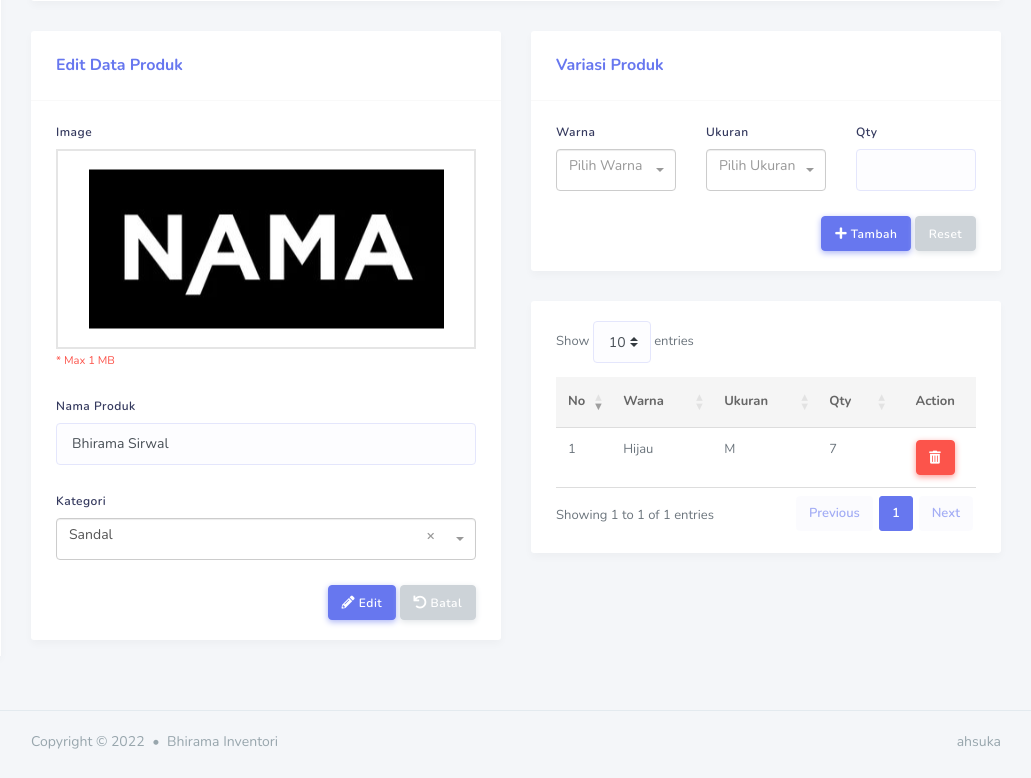
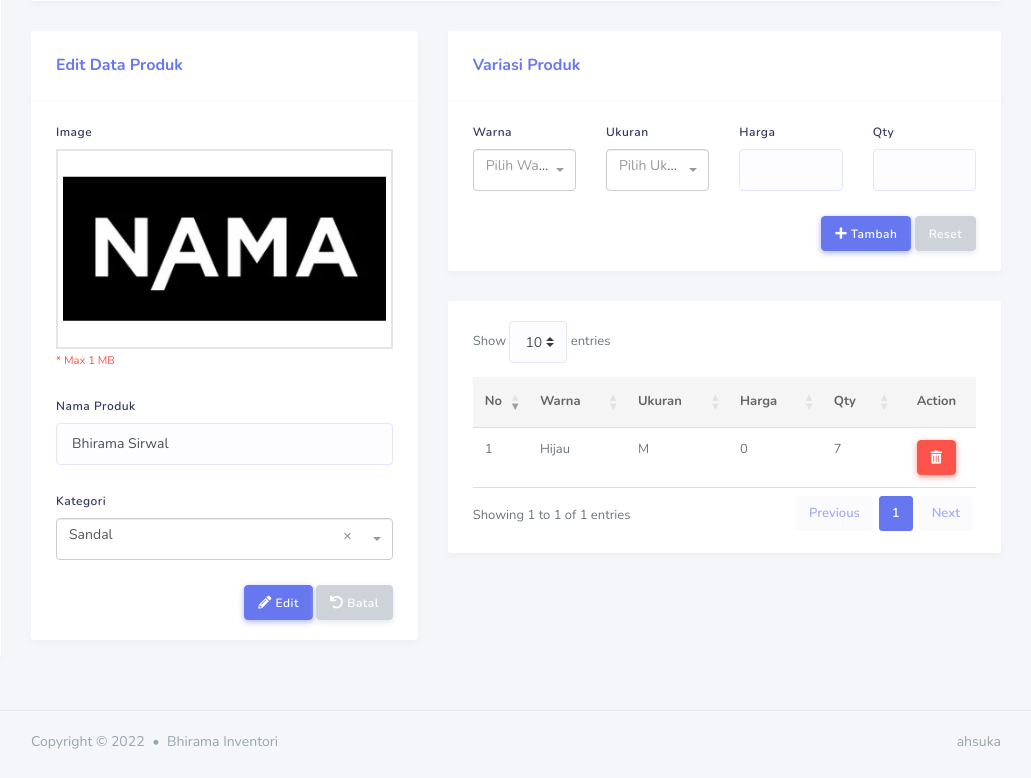
Before and after one commit to yhaae01/bhirama-inventori, a CodeIgniter app: page /yourprojectname/index.php/master/produk/update/1 in a window 1280 px wide. Shown: the part 144-922 px from the top of the page, without its empty margins (249-1280 px from the left). Run offline with CodeIgniter, Linux system fonts and the light colour scheme; the visitor is signed in with stand-in values (Sample User, id 1); data comes from the database, SQL or seed files in the repository; data that the repository does not hold is empty.

Commit message:
menambahkan input harga di detail produk

```diff
--- a/application/controllers/master/DetailProduk.php
+++ b/application/controllers/master/DetailProduk.php
@@ -51,6 +51,7 @@ class DetailProduk extends CI_Controller
         $this->form_validation->set_rules('id_warna', 'Warna', 'trim|required|numeric');
         $this->form_validation->set_rules('id_ukuran', 'Ukuran', 'trim|required|numeric');
         $this->form_validation->set_rules('qty', 'Qty', 'trim|required|greater_than_equal_to[0]');
+        $this->form_validation->set_rules('harga', 'Harga', 'trim|required|greater_than_equal_to[0]');
         $this->form_validation->set_error_delimiters('', '');
 
         if ($this->form_validation->run() == FALSE) {
@@ -60,6 +61,7 @@ class DetailProduk extends CI_Controller
                 'warna'  => form_error('id_warna'),
                 'ukuran' => form_error('id_ukuran'),
                 'qty'    => form_error('qty'),
+                'harga'  => form_error('harga'),
                 $this->security->get_csrf_token_name() => $this->security->get_csrf_hash()
             );
             echo json_encode($response);
@@ -68,7 +70,8 @@ class DetailProduk extends CI_Controller
                 'id_produk' => $this->input->post('id_produk', TRUE),
                 'id_warna'  => $this->input->post('id_warna', TRUE),
                 'id_ukuran' => $this->input->post('id_ukuran', TRUE),
-                'qty'       => $this->input->post('qty', TRUE)
+                'qty'       => $this->input->post('qty', TRUE),
+                'harga'     => $this->input->post('harga', TRUE)
             );
             $response['status'] = $this->dp->insert($data);
             $response[$this->security->get_csrf_token_name()] = $this->security->get_csrf_hash();
--- a/application/models/DetailProduk_model.php
+++ b/application/models/DetailProduk_model.php
@@ -7,7 +7,7 @@ class DetailProduk_model extends CI_Model
 {
 
     public $table = 'detail_produk';
-    public $id = 'id_detail_produk';
+    public $id    = 'id_detail_produk';
     public $order = 'ASC';
 
     function __construct()
@@ -23,8 +23,9 @@ class DetailProduk_model extends CI_Model
             '
             dp.id_detail_produk,
             dp.qty,
+            dp.harga,
             w.nama_warna,
-            u.nama_ukuran,
+            u.nama_ukuran
             '
         );
         $this->datatables->from('detail_produk dp');
@@ -102,10 +103,11 @@ class DetailProduk_model extends CI_Model
     // insert data
     function insert($data)
     {
-        $id_produk  = $data['id_produk'];
-        $id_warna   = $data['id_warna'];
-        $id_ukuran  = $data['id_ukuran'];
-        $qty        = $data['qty'];
+        $id_produk = $data['id_produk'];
+        $id_warna  = $data['id_warna'];
+        $id_ukuran = $data['id_ukuran'];
+        $qty       = $data['qty'];
+        $harga     = $data['harga'];
 
         // start transaction
         $this->db->trans_start();
--- a/application/views/master/produk/produk_form.php
+++ b/application/views/master/produk/produk_form.php
@@ -6,7 +6,7 @@
         <div class="section-body">
             <div class="row">
                 <!-- Edit Produk -->
-                <div class="col-lg-6">
+                <div class="col-lg-5">
                     <div class="card">
                         <div class="card-header">
                             <h4 class="bold"><?php echo $button ?> Data Produk</h4>
@@ -50,7 +50,7 @@
                 <!-- End of Edit Produk -->
                 <?php if ($button === "Edit") { ?>
                     <!-- Varian -->
-                    <div class="col-lg-6">
+                    <div class="col-lg-7">
                         <div class="row">
                             <div class="col-lg-12">
                                 <div class="card">
@@ -62,7 +62,7 @@
                                             <input type="hidden" class="form-control" name="<?= $this->security->get_csrf_token_name() ?>" value="<?= $this->security->get_csrf_hash() ?>" />
                                             <input type="hidden" class="form-control" name="id_produk" value="<?php echo $id_produk; ?>" />
                                             <div class="row">
-                                                <div class="col-lg-4">
+                                                <div class="col-lg-3">
                                                     <div class="form-group">
                                                         <label for="">Warna</label>
                                                         <select name="id_warna" id="id_warna" class="form-control">
@@ -71,7 +71,7 @@
                                                         <span class="text-danger error_warna"></span>
                                                     </div>
                                                 </div>
-                                                <div class="col-lg-4">
+                                                <div class="col-lg-3">
                                                     <div class="form-group">
                                                         <label for="">Ukuran</label>
                                                         <select name="id_ukuran" id="id_ukuran" class="form-control">
@@ -80,7 +80,14 @@
                                                         <span class="text-danger error_ukuran"></span>
                                                     </div>
                                                 </div>
-                                                <div class="col-lg-4">
+                                                <div class="col-lg-3">
+                                                    <div class="form-group">
+                                                        <label for="">Harga</label>
+                                                        <input type="number" id="harga" name="harga" min="0" class="form-control">
+                                                        <span class="text-danger error_harga"></span>
+                                                    </div>
+                                                </div>
+                                                <div class="col-lg-3">
                                                     <div class="form-group">
                                                         <label for="">Qty</label>
                                                         <input type="number" id="qty" name="qty" min="0" class="form-control">
@@ -109,12 +116,12 @@
                                                         <th>No</th>
                                                         <th>Warna</th>
                                                         <th>Ukuran</th>
+                                                        <th>Harga</th>
                                                         <th>Qty</th>
                                                         <th>Action</th>
                                                     </tr>
                                                 </thead>
                                                 <tbody>
-
                                                 </tbody>
                                             </table>
                                         </div>
--- a/application/views/master/produk/produk_js.php
+++ b/application/views/master/produk/produk_js.php
@@ -191,6 +191,7 @@
                 let id_warna = $('#id_warna').val();
                 let id_ukuran = $('#id_ukuran').val();
                 let qty = $('#qty').val();
+                let harga = $('#harga').val();
 
                 // ajax
                 $.ajax({
@@ -211,6 +212,7 @@
                             $(".error_warna").html(res.warna);
                             $(".error_ukuran").html(res.ukuran);
                             $(".error_qty").html(res.qty);
+                            $(".error_harga").html(res.harga);
                             // reload dt
                             $('#tbl_detail_produk').DataTable().ajax.reload(null, false);
                             // refresh csrf
@@ -231,9 +233,11 @@
                 $("#id_warna").select2("val", " ");
                 $("#id_ukuran").select2("val", " ");
                 $('#qty').val("");
+                $('#harga').val("");
                 $('.error_ukuran').html("");
                 $('.error_warna').html("");
                 $('.error_qty').html("");
+                $('.error_harga').html("");
             }
 
             function log(a) {
@@ -274,6 +278,9 @@
                 },
                 {
                     "data": "nama_ukuran"
+                },
+                {
+                    "data": "harga"
                 },
                 {
                     "data": "qty"
```
Also changed, not shown: application/views/transaksi/pesanan/pesanan_js.php (+6 -3 lines).
